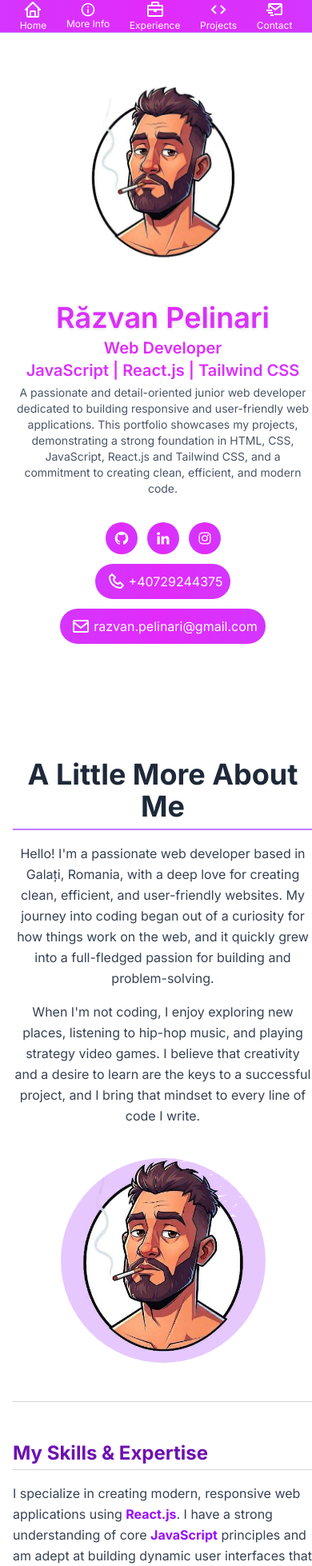
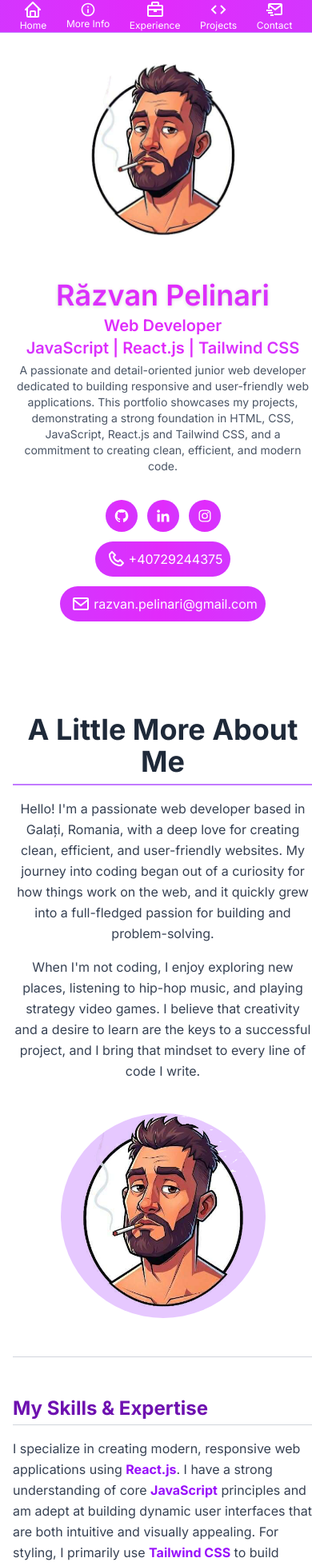
Before and after one commit to RazvanPelinari/react-website-portofolio, a React (Vite) app: page / in a window 390 px wide. Shown: the top 1958 px of the page at 80% size. Built offline with nearby package versions, Linux system fonts and the light colour scheme.

Commit message:
Sizing spacing update

```diff
--- a/src/components/Experience.jsx
+++ b/src/components/Experience.jsx
@@ -6,9 +6,7 @@ const Experience = () => {
       id="Experience"
       className="flex min-h-screen w-full flex-col items-center justify-center gap-20 p-14 md:p-20 lg:p-36"
     >
-      <h1 className="text-center text-5xl font-light pt-[calc(3.5rem+var(--safe-top))] md:pt-0">
-        Experience
-      </h1>
+      <h1 className="text-center text-5xl font-light">Experience</h1>
 
       <div className="flex flex-wrap gap-o md:flex:nowrap md:gap-10">
         <div className="flex-1">
--- a/src/components/Home.jsx
+++ b/src/components/Home.jsx
@@ -28,7 +28,7 @@ const Home = () => {
   return (
     <div
       id="Home"
-      className="flex min-h-screen w-full items-center justify-center pt-[calc(3.5rem+var(--safe-top))] md:pt-0"
+      className="flex min-h-screen w-full items-center justify-center"
     >
       <div className="flex flex-col items-center justify-center gap-8 p-5 text-center">
         <img src={Artwork} alt="Logo" className="w-[250px] sm:w-[300px]" />
--- a/src/components/More.jsx
+++ b/src/components/More.jsx
@@ -3,7 +3,7 @@ import React from "react";
 const MoreInfo = () => {
   return (
     <div className="w-full bg-white px-4 py-12 md:px-10 lg:px-20 ">
-      <div className="max-w-5xl mx-auto space-y-12 pt-[calc(3.5rem+var(--safe-top))] md:pt-0">
+      <div className="max-w-5xl mx-auto space-y-12">
         {/* Main "About Me" Section */}
         <section className="flex flex-col md:flex-row items-center justify-between gap-10">
           <div className="md:w-1/2 space-y-4 text-center md:text-left">
--- a/src/components/Projects.jsx
+++ b/src/components/Projects.jsx
@@ -7,9 +7,7 @@ const Projects = () => {
       className="min-h-screen w-full flex flex-col
     items-center justify-center gap-20 p-10 md:p-16 xl:p-32 "
     >
-      <h1 className="text-center text-5xl font-light pt-[calc(3.5rem+var(--safe-top))] md:pt-0">
-        Projects
-      </h1>
+      <h1 className="text-center text-5xl font-light">Projects</h1>
 
       <div
         className="grid grid-cols-1 lg:grid-cols-2 xl:grid-cols-3
--- a/src/index.css
+++ b/src/index.css
@@ -3,11 +3,6 @@
 * {
   font-family: "Inter";
   scroll-behavior: smooth;
-}
-
-:root {
-  --safe-top: env(safe-area-inset-top);
-  --safe-bottom: env(safe-area-inset-bottom);
 }
 
 @keyframes gradient {
```
